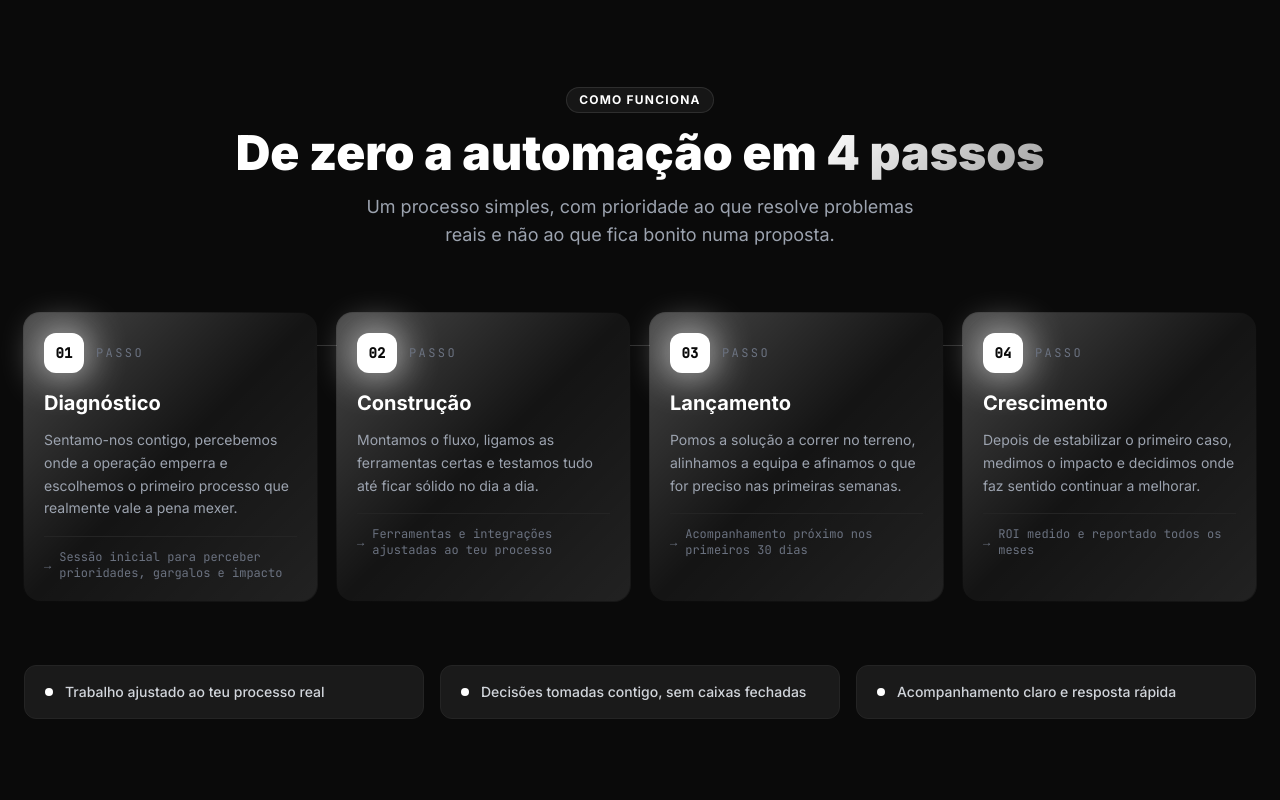
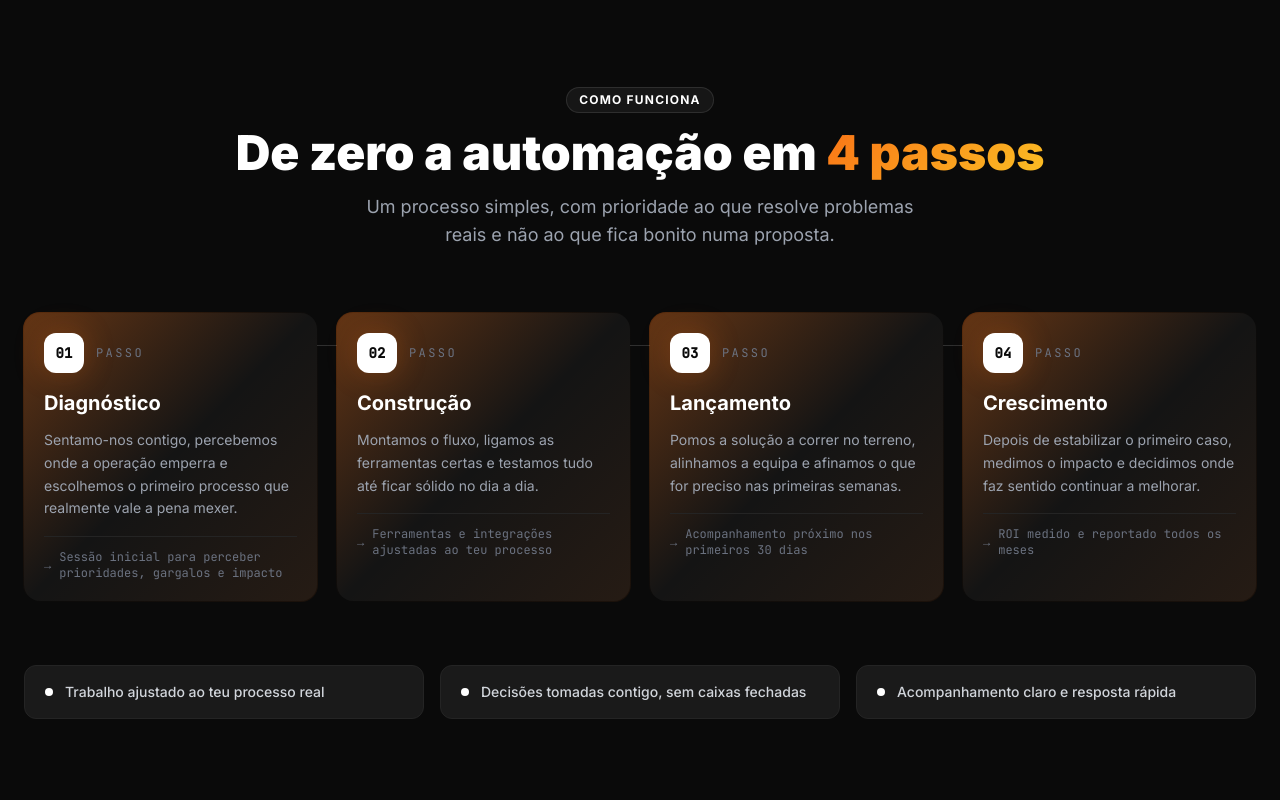
Before and after one commit to gmsr99/boommakers, a React (Vite) app: page / in a window 1280 px wide. Shown: the part 1820-2620 px from the top of the page. Built offline with nearby package versions, Linux system fonts and the light colour scheme; no server answers.

Commit message:
feat: update design tokens — orange accent, indigo secondary, btn-primary orange

```diff
--- a/src/index.css
+++ b/src/index.css
@@ -6,10 +6,10 @@
 @layer base {
   * { box-sizing: border-box; }
   body { @apply bg-dark text-white antialiased; overflow-x: hidden; }
-  ::selection { background: rgba(255,255,255,0.18); color: #fff; }
+  ::selection { background: rgba(249,115,22,0.25); color: #fff; }
   ::-webkit-scrollbar { width: 4px; }
   ::-webkit-scrollbar-track { background: #0A0A0A; }
-  ::-webkit-scrollbar-thumb { background: #E5E5E5; border-radius: 2px; }
+  ::-webkit-scrollbar-thumb { background: #F97316; border-radius: 2px; }
 }
 
 @media (hover: hover) and (pointer: fine) {
@@ -20,12 +20,16 @@
 
 @layer components {
   .btn-primary {
-    @apply inline-flex items-center gap-2 bg-white text-dark font-semibold px-6 py-3 rounded-xl
-           transition-all duration-200 hover:bg-neutral-200 hover:-translate-y-0.5 hover:shadow-orange active:scale-95 select-none cursor-none;
+    @apply inline-flex items-center gap-2 bg-accent text-dark font-semibold px-6 py-3 rounded-xl
+           transition-all duration-200 hover:bg-accent-light hover:-translate-y-0.5 hover:shadow-orange active:scale-95 select-none cursor-none;
   }
   .btn-ghost {
     @apply inline-flex items-center gap-2 border border-white/15 text-white font-semibold px-6 py-3 rounded-xl
            transition-all duration-200 hover:bg-white/5 hover:border-white/30 hover:-translate-y-0.5 select-none cursor-none;
+  }
+  .btn-dark {
+    @apply inline-flex items-center gap-2 border border-border text-gray-400 font-semibold px-6 py-3 rounded-xl
+           transition-all duration-200 hover:border-white/20 hover:text-white select-none cursor-none;
   }
   .card {
     @apply bg-card border border-border rounded-2xl p-6 transition-all duration-300 hover:border-white/10;
@@ -34,8 +38,16 @@
     @apply inline-flex items-center gap-1.5 text-white text-xs font-bold uppercase tracking-widest
            bg-white/5 border border-white/10 rounded-full px-3 py-1;
   }
+  .tag-orange {
+    @apply inline-flex items-center gap-1.5 text-accent text-xs font-bold uppercase tracking-widest
+           bg-accent/10 border border-accent/25 rounded-full px-3 py-1;
+  }
+  .tag-indigo {
+    @apply inline-flex items-center gap-1.5 text-accent2 text-xs font-bold uppercase tracking-widest
+           bg-accent2/10 border border-accent2/25 rounded-full px-3 py-1;
+  }
   .gradient-text {
-    background: linear-gradient(135deg, #FFFFFF 0%, #A3A3A3 100%);
+    background: linear-gradient(135deg, #F97316 0%, #FBBF24 100%);
     -webkit-background-clip: text; -webkit-text-fill-color: transparent;
     background-clip: text;
   }
@@ -50,7 +62,7 @@
   }
   .gradient-border::before {
     content: ''; position: absolute; inset: -1px; border-radius: 17px;
-    background: linear-gradient(135deg, rgba(255,255,255,0.22), transparent 50%, rgba(255,255,255,0.06));
+    background: linear-gradient(135deg, rgba(249,115,22,0.35), transparent 50%, rgba(249,115,22,0.08));
     z-index: -1;
   }
 }
@@ -60,13 +72,13 @@
   position: fixed; top: 0; left: 0; pointer-events: none; z-index: 9999;
   border-radius: 50%; transform: translate(-50%,-50%);
 }
-.cursor-dot { width: 6px; height: 6px; background: #FFFFFF; }
+.cursor-dot { width: 6px; height: 6px; background: #F97316; }
 .cursor-ring {
-  width: 28px; height: 28px; border: 1.5px solid rgba(255,255,255,0.35);
+  width: 28px; height: 28px; border: 1.5px solid rgba(249,115,22,0.5);
   transition: width 0.25s, height 0.25s, border-color 0.25s;
   z-index: 9998;
 }
-.cursor-ring.expanded { width: 50px; height: 50px; border-color: rgba(255,255,255,0.7); }
+.cursor-ring.expanded { width: 50px; height: 50px; border-color: rgba(249,115,22,0.9); }
 
 /* Orbs */
 @keyframes orb { 0%,100%{transform:translate(0,0) scale(1)} 50%{transform:translate(20px,-15px) scale(1.08)} }
@@ -87,7 +99,7 @@
   0%{background-position:-200% center} 100%{background-position:200% center}
 }
 .shimmer {
-  background: linear-gradient(90deg, transparent 25%, rgba(255,255,255,0.08) 50%, transparent 75%);
+  background: linear-gradient(90deg, transparent 25%, rgba(249,115,22,0.06) 50%, transparent 75%);
   background-size: 200% auto; animation: shimmer 2.5s linear infinite;
 }
 
@@ -101,3 +113,15 @@
 @keyframes float { 0%,100%{transform:translateY(0)} 50%{transform:translateY(-10px)} }
 .float { animation: float 5s ease-in-out infinite; }
 .float-2 { animation: float 7s ease-in-out infinite 1s; }
+
+/* Campaign pulse border */
+@keyframes campaign-pulse {
+  0%, 100% { opacity: 1; }
+  50% { opacity: 0.6; }
+}
+.campaign-glow::before {
+  content: ''; position: absolute; inset: -1px; border-radius: 17px;
+  background: linear-gradient(135deg, rgba(249,115,22,0.7), rgba(251,191,36,0.4) 50%, rgba(249,115,22,0.2));
+  z-index: -1;
+  animation: campaign-pulse 2.5s ease-in-out infinite;
+}
--- a/tailwind.config.js
+++ b/tailwind.config.js
@@ -4,8 +4,15 @@ export default {
   theme: {
     extend: {
       colors: {
-        orange: { DEFAULT: '#F5F5F5', 400: '#FFFFFF', 600: '#D4D4D4' },
-        amber: '#A3A3A3',
+        accent: {
+          DEFAULT: '#F97316',
+          light: '#FB923C',
+          dark: '#EA6C0A',
+        },
+        accent2: {
+          DEFAULT: '#6366F1',
+          light: '#818CF8',
+        },
         dark: { DEFAULT: '#0A0A0A', 100: '#111111', 200: '#1A1A1A', 300: '#242424' },
         card: '#141414',
         border: '#242424',
@@ -18,6 +25,7 @@ export default {
         'pulse-slow': 'pulse 3s ease-in-out infinite',
         'float': 'float 6s ease-in-out infinite',
         'glow': 'glow 2s ease-in-out infinite',
+        'pulse-orange': 'pulse-orange 2.5s ease-in-out infinite',
       },
       keyframes: {
         float: {
@@ -25,13 +33,17 @@ export default {
           '50%': { transform: 'translateY(-12px)' },
         },
         glow: {
-          '0%, 100%': { boxShadow: '0 0 20px rgba(255,255,255,0.08)' },
-          '50%': { boxShadow: '0 0 40px rgba(255,255,255,0.16)' },
+          '0%, 100%': { boxShadow: '0 0 20px rgba(249,115,22,0.1)' },
+          '50%': { boxShadow: '0 0 40px rgba(249,115,22,0.25)' },
+        },
+        'pulse-orange': {
+          '0%, 100%': { boxShadow: '0 0 0 0 rgba(249,115,22,0.4)' },
+          '50%': { boxShadow: '0 0 0 8px rgba(249,115,22,0)' },
         },
       },
       boxShadow: {
-        'orange': '0 0 40px rgba(255,255,255,0.08)',
-        'orange-lg': '0 0 80px rgba(255,255,255,0.12)',
+        'orange': '0 0 30px rgba(249,115,22,0.25)',
+        'orange-lg': '0 0 60px rgba(249,115,22,0.35)',
         'card': '0 4px 32px rgba(0,0,0,0.5)',
       },
     },
```
